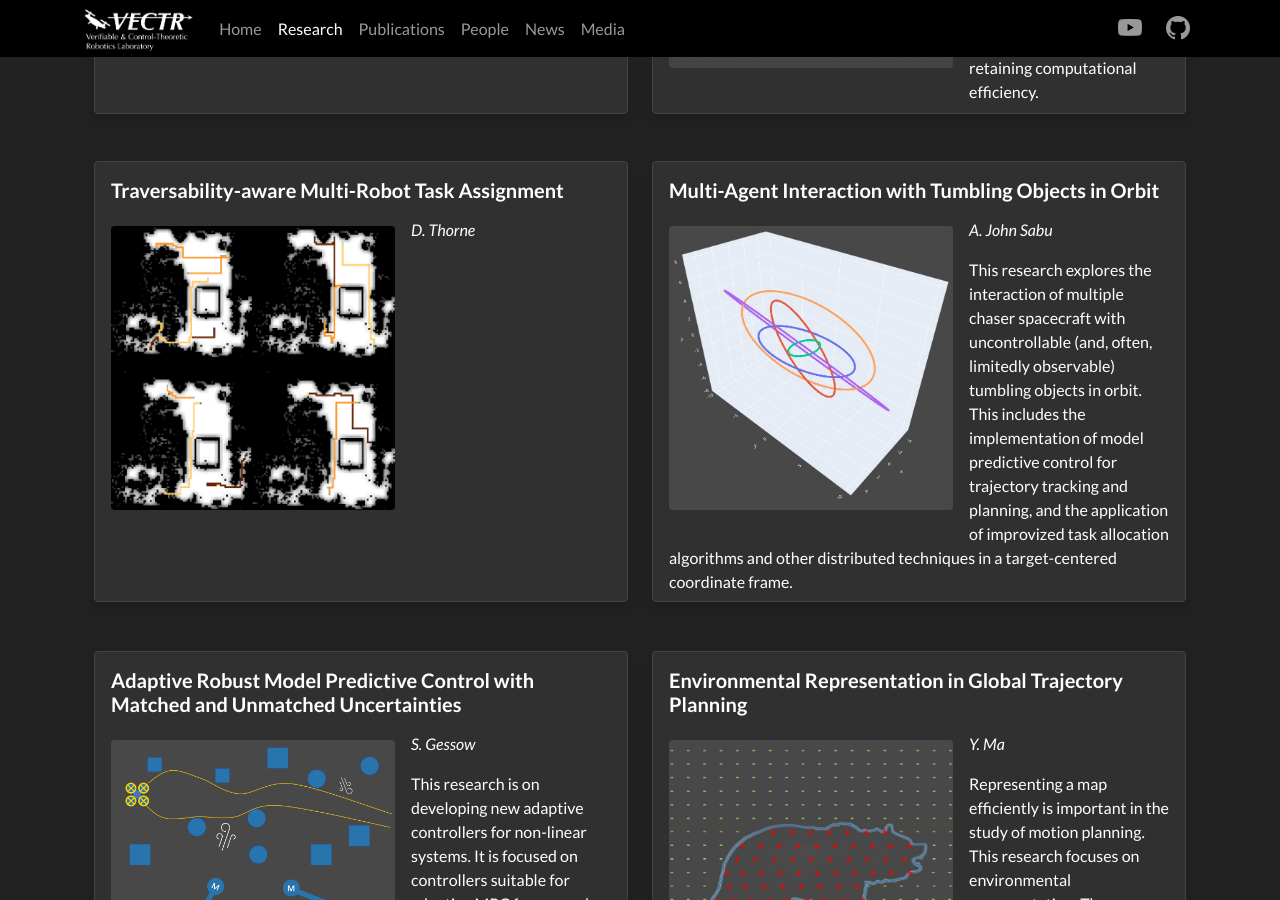
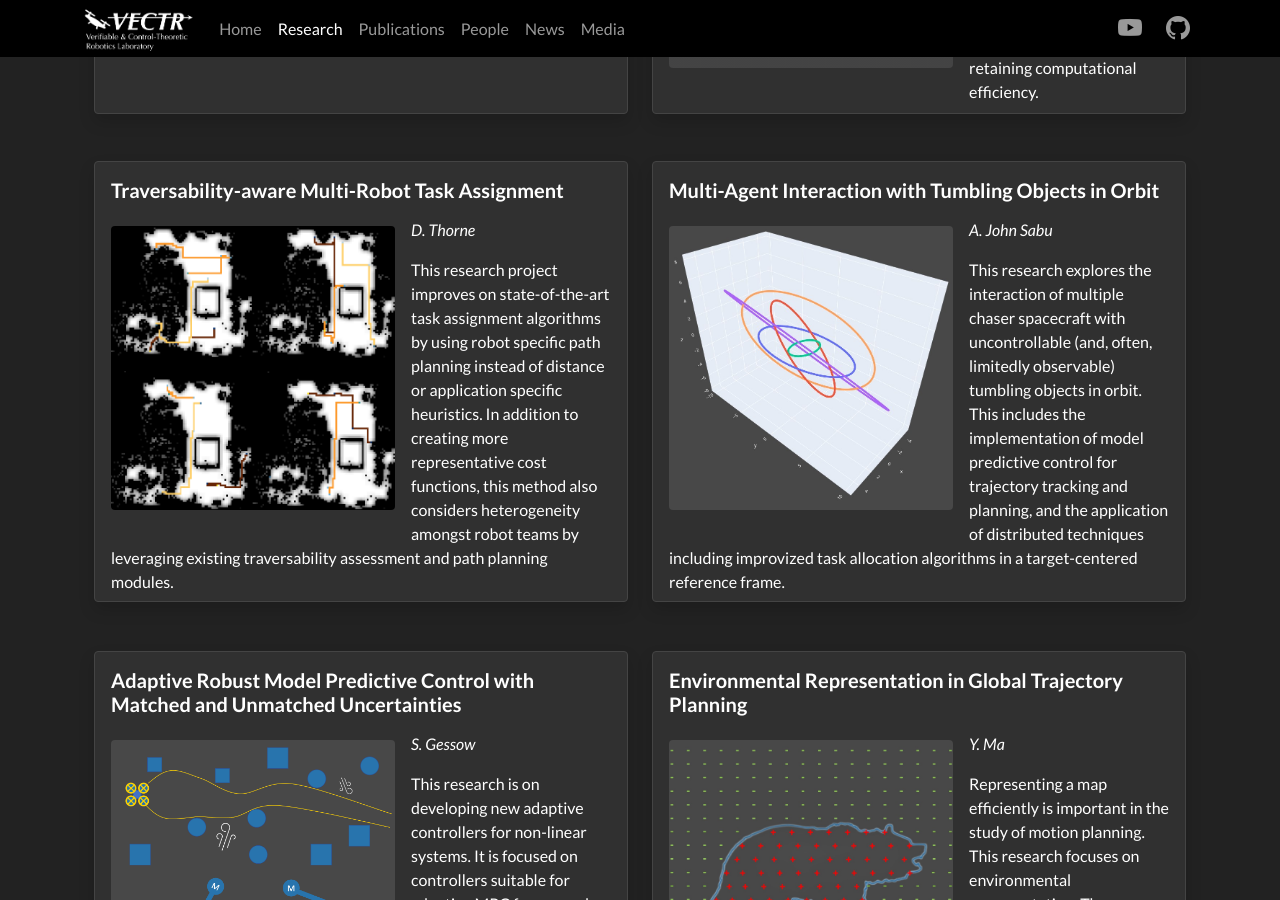
Before and after one commit to vectr-ucla/vectr-ucla.github.io, a Jekyll site: the page built from _pages/research.md, in a window 1280 px wide and 900 px high, scrolled down 478 px. Built offline with Jekyll 4.4.1, drawn with Linux system fonts in a browser that asks for light colours.

Commit message:
Added David's blurb and we're almost ready to go...

```diff
--- a/_data/research.yml
+++ b/_data/research.yml
@@ -10,12 +10,12 @@
 
 - title: "Traversability-aware Multi-Robot Task Assignment"
   image: research/travmrta.png
-  description: ""
+  description: "This research project improves on state-of-the-art task assignment algorithms by using robot specific path planning instead of distance or application specific heuristics. In addition to creating more representative cost functions, this method also considers heterogeneity amongst robot teams by leveraging existing traversability assessment and path planning modules."
   researchers: D. Thorne
 
 - title: "Multi-Agent Interaction with Tumbling Objects in Orbit"
   image: research/mas_space.jpg
-  description: "This research explores the interaction of multiple chaser spacecraft with uncontrollable (and, often, limitedly observable) tumbling objects in orbit. This includes the implementation of model predictive control for trajectory tracking and planning, and the application of improvized task allocation algorithms and other distributed techniques in a target-centered coordinate frame."
+  description: "This research explores the interaction of multiple chaser spacecraft with uncontrollable (and, often, limitedly observable) tumbling objects in orbit. This includes the implementation of model predictive control for trajectory tracking and planning, and the application of distributed techniques including improvized task allocation algorithms in a target-centered reference frame."
   researchers: A. John Sabu
 
 - title: "Adaptive Robust Model Predictive Control with Matched and Unmatched Uncertainties"
```
